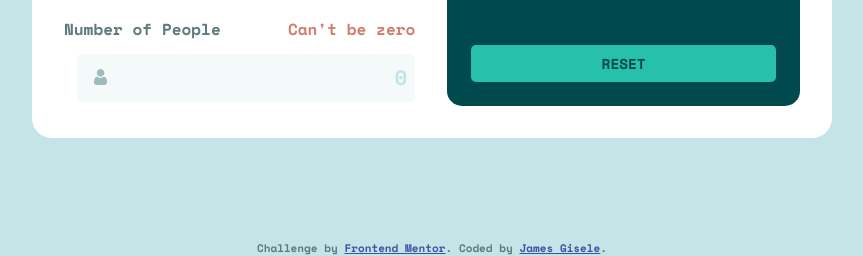
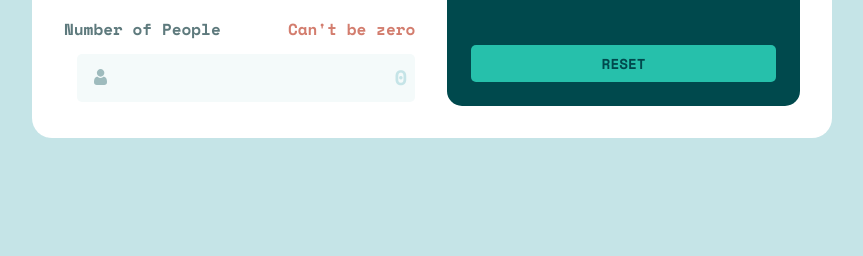
Before and after one commit to jmgisele/tip-calculator-app-main, a plain HTML site: page index.html in a window 1280 px wide. Shown: the part 557-813 px from the top of the page, without its empty margins (208-1071 px from the left). Drawn offline with nearby package versions, Linux system fonts and the light colour scheme.

Commit message:
footer was messing with spacing

```diff
--- a/index.html
+++ b/index.html
@@ -66,9 +66,4 @@
     </div>
   </div>
   <script src="app.js"></script>
-  <footer class="attribution">
-    Challenge by
-    <a href="https://www.frontendmentor.io?ref=challenge" target="_blank">Frontend Mentor</a>. Coded by <a
-      href="https://github.com/jmgisele">James Gisele</a>.
-  </footer>
 </html>
```
